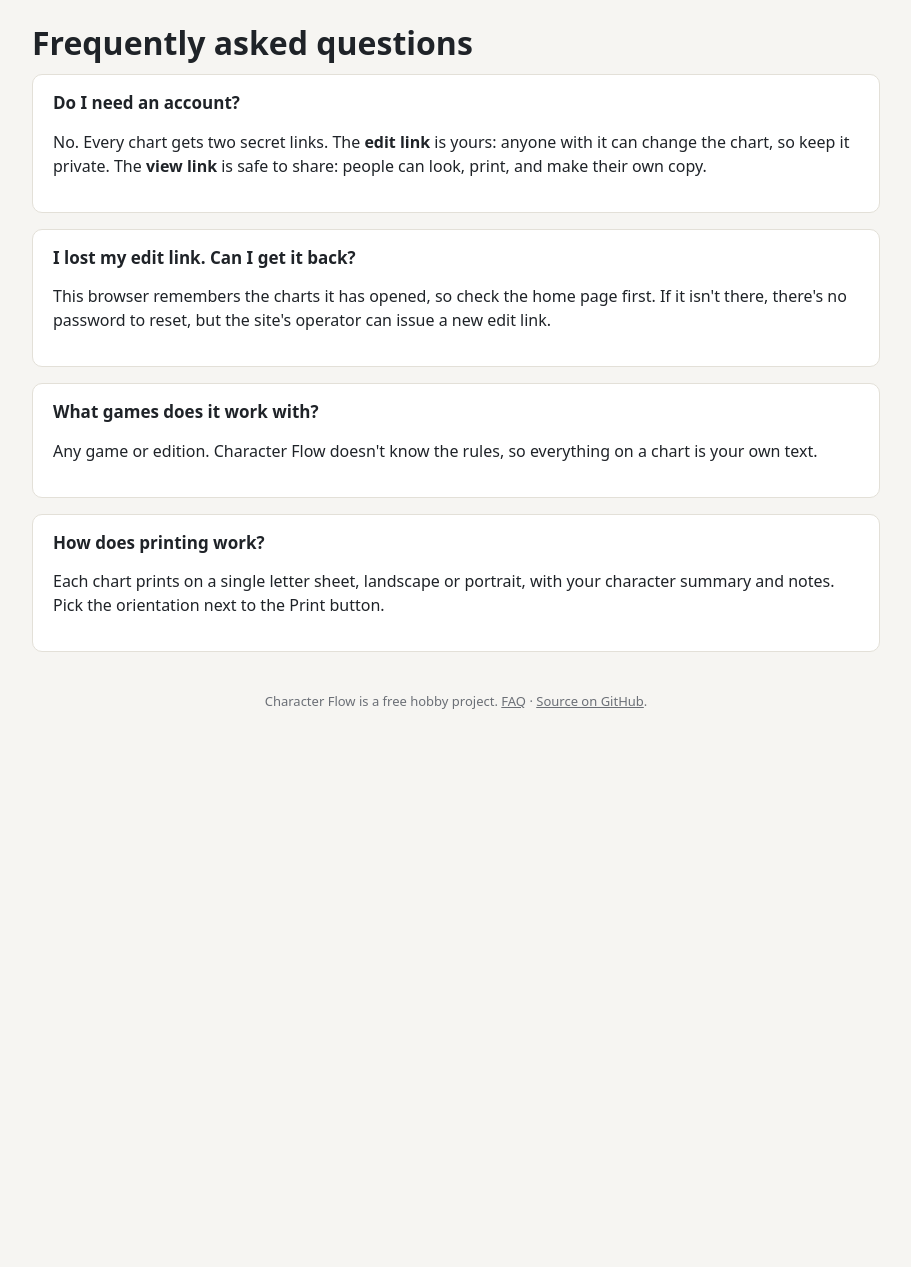
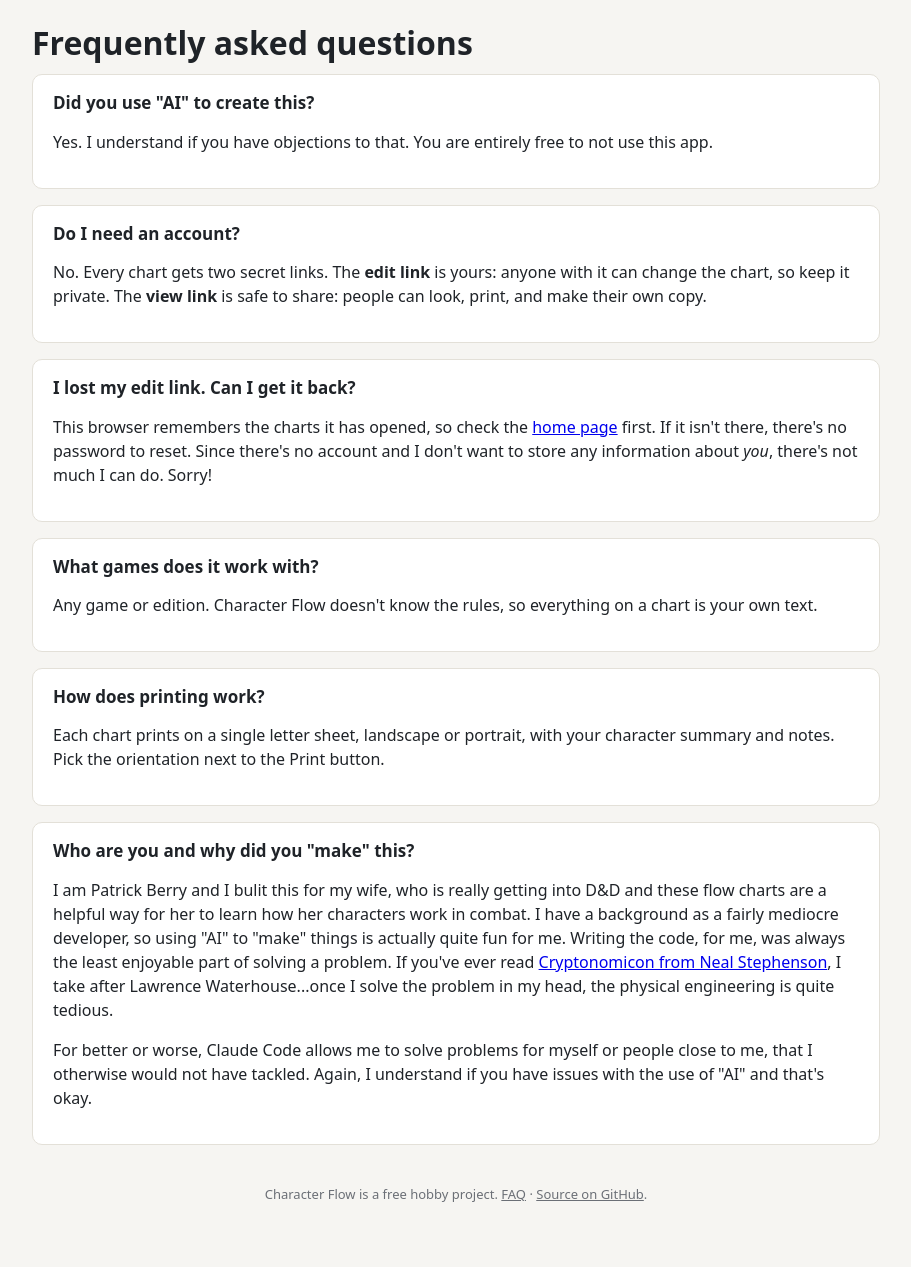
Before and after one commit to pberry/character-flow, a Flask app: template app/templates/pages/faq.html in a window 1280 px wide. Shown: the part 75-1342 px from the top of the page, without its empty margins (184-1095 px from the left). Before the commit the page ends 784 px from the top, so only its background shows below. Run offline with Flask 3, Linux system fonts and the light colour scheme; the template is opened without the code that fills it, so the values that code supplies are empty.

Commit message:
Adding a few answers typed by actual human fingers

```diff
--- a/app/templates/pages/faq.html
+++ b/app/templates/pages/faq.html
@@ -3,6 +3,11 @@
 {% block description %}Common questions about Character Flow: links, printing, and keeping your charts safe.{% endblock %}
 {% block content %}
 <h1>Frequently asked questions</h1>
+
+<section class="panel">
+  <h2>Did you use "AI" to create this?</h2>
+  <p>Yes. I understand if you have objections to that. You are entirely free to not use this app.</p>
+</section>
 
 <section class="panel">
   <h2>Do I need an account?</h2>
@@ -12,8 +17,9 @@
 
 <section class="panel">
   <h2>I lost my edit link. Can I get it back?</h2>
-  <p>This browser remembers the charts it has opened, so check the home page first. If it isn't there, there's no
-    password to reset, but the site's operator can issue a new edit link.</p>
+  <p>This browser remembers the charts it has opened, so check the <a href="/">home page</a> first. If it isn't there, there's no
+    password to reset. Since there's no account and I don't want to store any information about <em>you</em>, there's not much I can do.
+  Sorry!</p>
 </section>
 
 <section class="panel">
@@ -26,4 +32,17 @@
   <p>Each chart prints on a single letter sheet, landscape or portrait, with your character summary and notes. Pick
     the orientation next to the Print button.</p>
 </section>
+
+<section class="panel">
+  <h2>Who are you and why did you "make" this?</h2>
+  <p>I am Patrick Berry and I bulit this for my wife, who is really getting into D&D and these flow charts are a helpful
+    way for her to learn how her characters work in combat. I have a background as a fairly mediocre developer, so using "AI" to "make" things is actually
+    quite fun for me. Writing the code, for me, was always the least enjoyable part of solving a problem. If you've ever
+    read <a href="https://www.amazon.com/Cryptonomicon-cracking-data-haven-heist_Waterhouse-conspiracy/dp/0060512806">Cryptonomicon from Neal Stephenson</a>,
+    I take after Lawrence Waterhouse...once I solve the problem in my head, the physical engineering is quite tedious.
+  </p>
+  <p>For better or worse, Claude Code allows me to solve problems for myself or people close to me, that I otherwise
+    would not have tackled. Again, I understand if you have issues with the use of "AI" and that's okay.</p>
+</section>
+
 {% endblock %}
```
